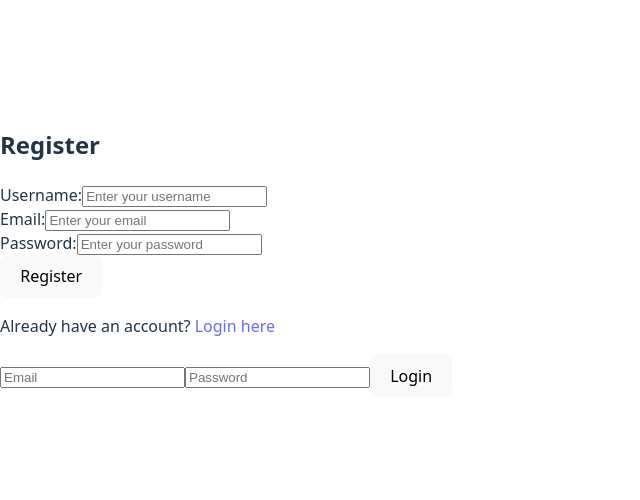
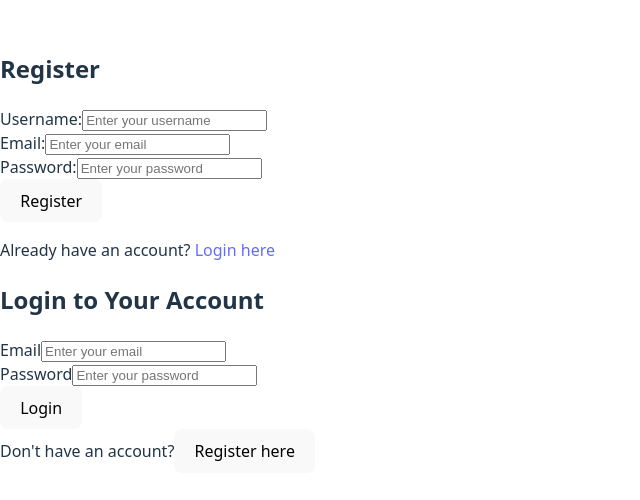
Before and after one commit to vamsi123-paidi/auth, a React (Vite) app in the folder frontend/: page / in a window 1280 px wide. Shown: the part 148-648 px from the top of the page, without its empty margins (0-640 px from the left). Built offline with nearby package versions, Linux system fonts and the light colour scheme.

Commit message:
fourth commit

```diff
--- a/frontend/src/Components/Login.jsx
+++ b/frontend/src/Components/Login.jsx
@@ -4,17 +4,31 @@ import axios from 'axios';
 import { useNavigate } from 'react-router-dom';
 
 const Login = () => {
-    const [email, setEmail] = useState('');
-    const [password, setPassword] = useState('');
+    const [formData, setFormData] = useState({
+        email: '',
+        password: ''
+    });
+    const [error, setError] = useState('');
+    const [isLoading, setIsLoading] = useState(false);
     const navigate = useNavigate();
+
+    const handleChange = (e) => {
+        const { name, value } = e.target;
+        setFormData(prev => ({
+            ...prev,
+            [name]: value
+        }));
+    };
 
     const handleSubmit = async (e) => {
         e.preventDefault();
         setError('');
+        setIsLoading(true);
+
         try {
             const res = await axios.post(
                 'https://auth-epv2.onrender.com/api/auth/login',
-                { email, password },
+                formData,
                 {
                     withCredentials: true,
                     headers: {
@@ -23,26 +37,77 @@ const Login = () => {
                     }
                 }
             );
+
             if (res.status === 200) {
-                // Store token or user data if needed
+                // Store authentication state
                 localStorage.setItem('isAuthenticated', 'true');
+                // Store user data if available
+                if (res.data.user) {
+                    localStorage.setItem('user', JSON.stringify(res.data.user));
+                }
                 navigate('/dashboard'); // Redirect to protected route
             }
         } catch (err) {
             setError(
                 err.response?.data?.message ||
+                err.response?.data?.error ||
                 'Login failed. Please check your credentials.'
             );
             console.error('Login error:', err.response?.data || err.message);
+        } finally {
+            setIsLoading(false);
         }
     };
 
     return (
-        <form onSubmit={handleSubmit}>
-            <input type="email" placeholder="Email" value={email} onChange={(e) => setEmail(e.target.value)} required />
-            <input type="password" placeholder="Password" value={password} onChange={(e) => setPassword(e.target.value)} required />
-            <button type="submit">Login</button>
-        </form>
+        <div className="auth-form-container">
+            <h2>Login to Your Account</h2>
+            {error && <div className="error-message">{error}</div>}
+
+            <form onSubmit={handleSubmit} className="auth-form">
+                <div className="form-group">
+                    <label>Email</label>
+                    <input
+                        type="email"
+                        name="email"
+                        placeholder="Enter your email"
+                        value={formData.email}
+                        onChange={handleChange}
+                        required
+                    />
+                </div>
+
+                <div className="form-group">
+                    <label>Password</label>
+                    <input
+                        type="password"
+                        name="password"
+                        placeholder="Enter your password"
+                        value={formData.password}
+                        onChange={handleChange}
+                        required
+                    />
+                </div>
+
+                <button
+                    type="submit"
+                    disabled={isLoading}
+                    className="submit-button"
+                >
+                    {isLoading ? 'Logging in...' : 'Login'}
+                </button>
+            </form>
+
+            <div className="auth-footer">
+                Don't have an account?
+                <button
+                    onClick={() => navigate('/register')}
+                    className="link-button"
+                >
+                    Register here
+                </button>
+            </div>
+        </div>
     );
 };
 
```
